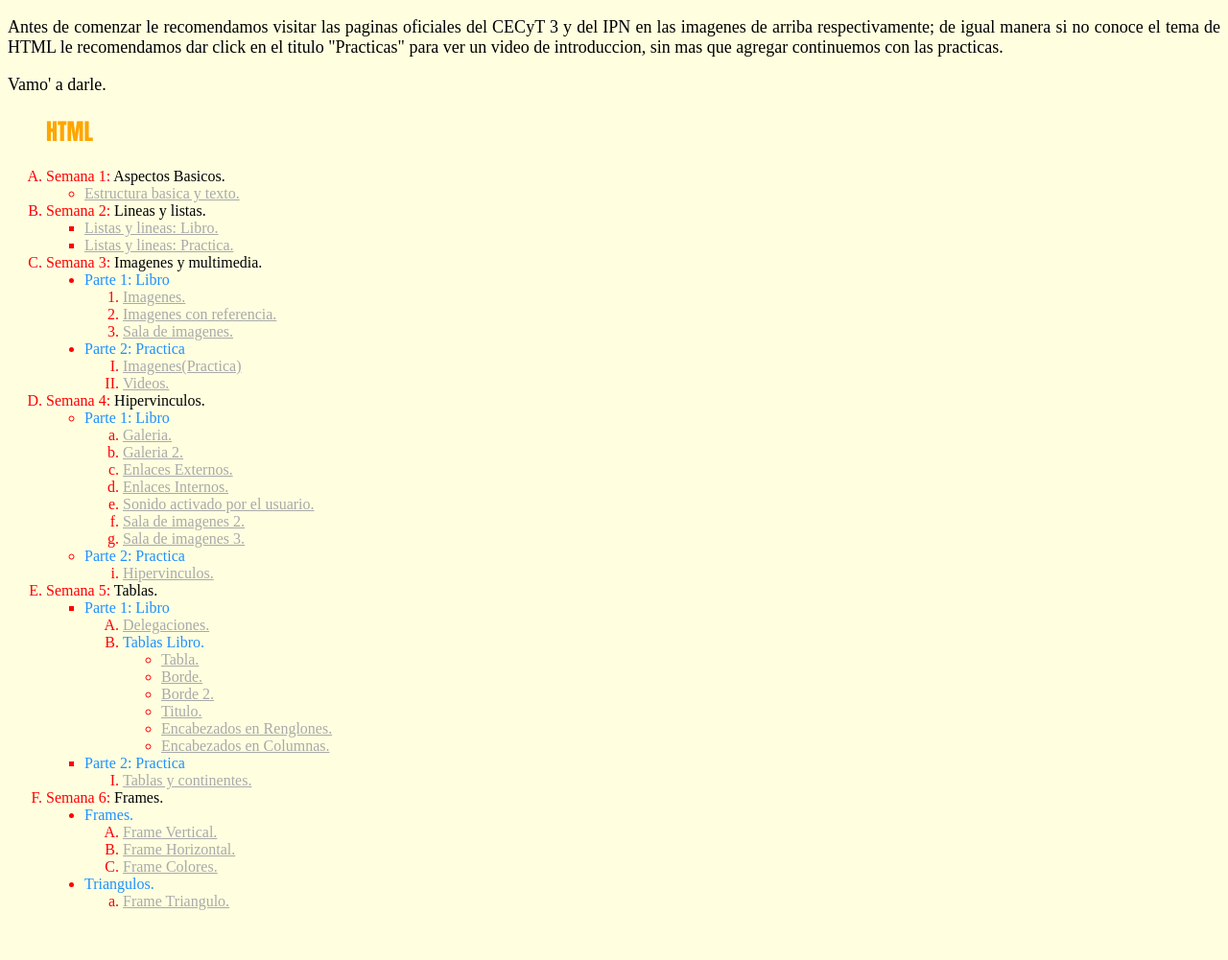
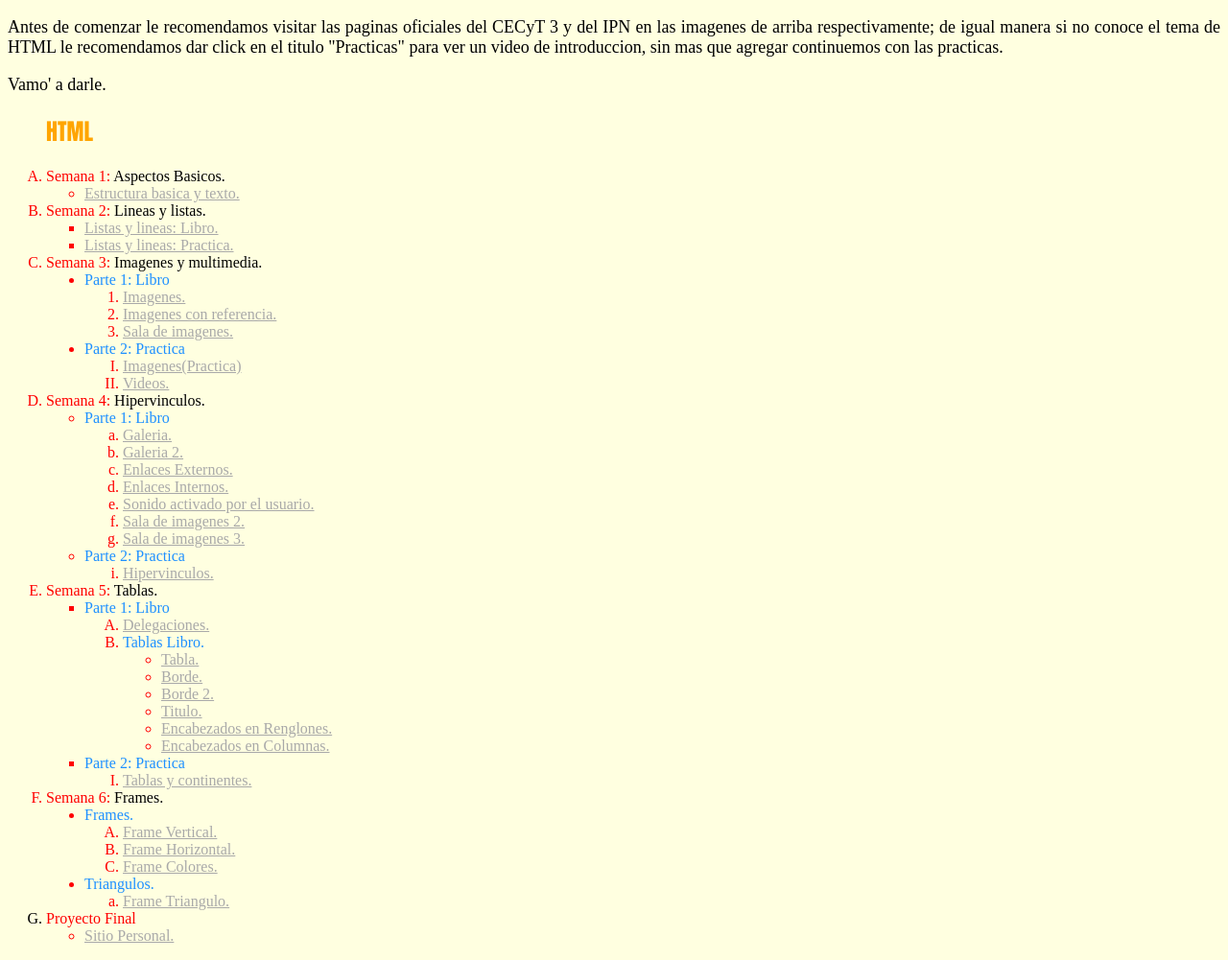
Before and after one commit to MickyLalos14/Voca3-CBII-Miguel, a plain HTML site: page 2/MenuPracticas.html in a window 1280 px wide. Shown: the part 80-1081 px from the top of the page at 96% size. Before the commit the page ends 1045 px from the top, so only its background shows below. Drawn offline with Linux system fonts and the light colour scheme.

Commit message:
Update MenuPracticas.html

```diff
--- a/2/MenuPracticas.html
+++ b/2/MenuPracticas.html
@@ -113,6 +113,10 @@
 </ol>
 
 </ul>
+<li>Proyecto Final</ li >
+	<ul type="circle">
+		<li><a href="https://mickylalos14.github.io/Pagina-Personal-Micky/" target="_blank">Sitio Personal.</a></li>
+	</ul>
 
 </font>
 </font>
```
